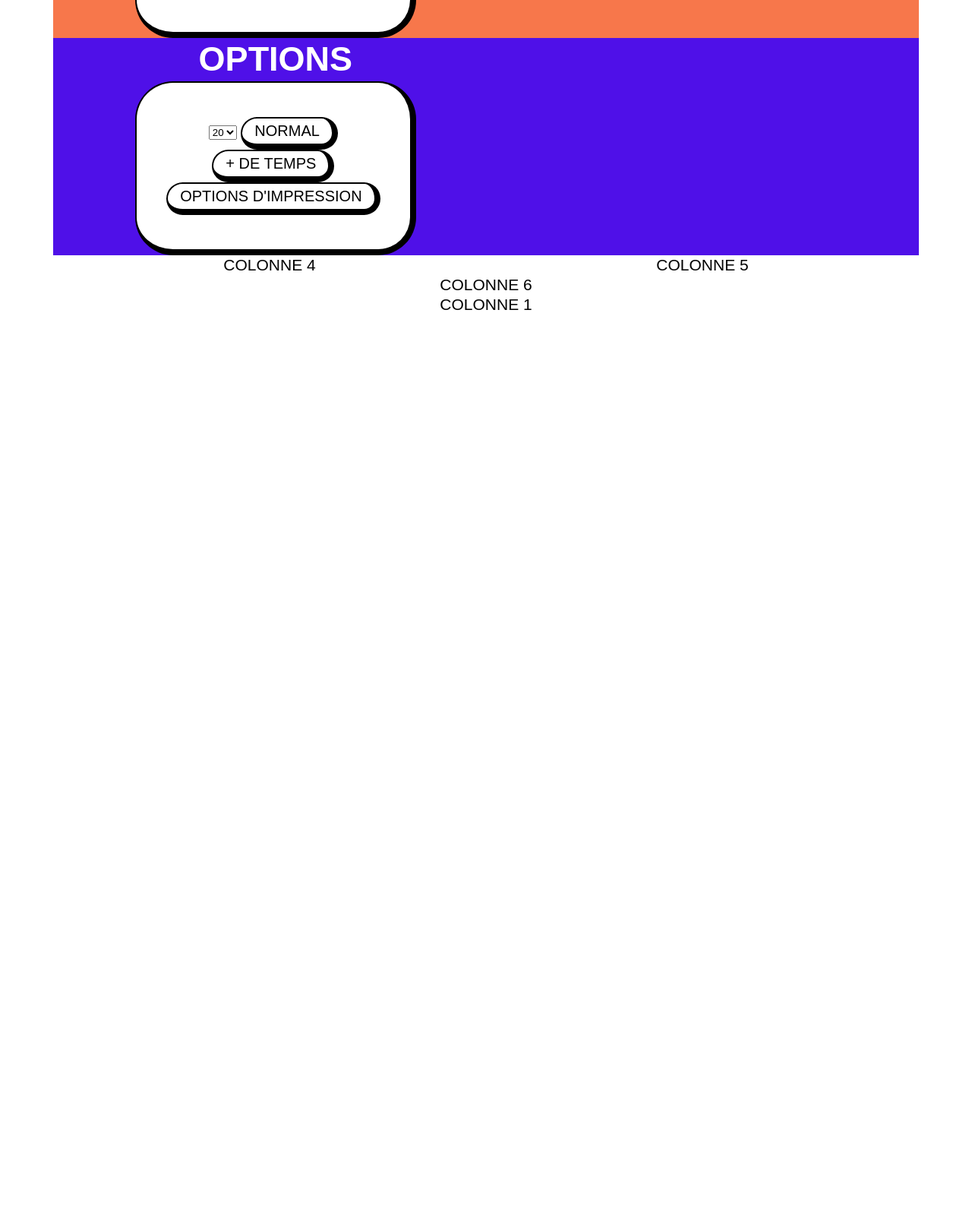
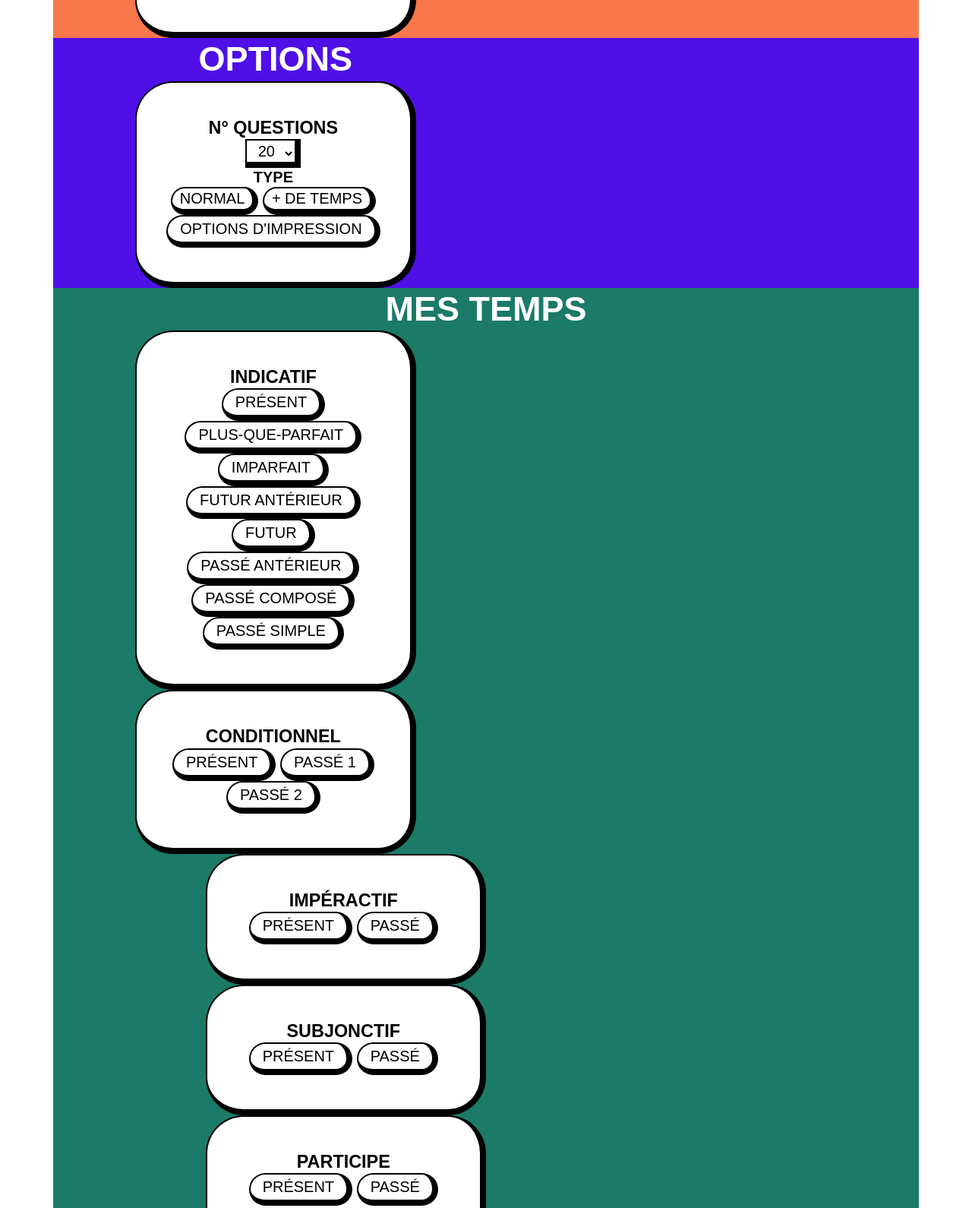
Before and after one commit to matilderibeiro/tatitotu, a website built with Parcel: page src/index.html in a window 1280 px wide. Shown: the part 843-2433 px from the top of the page at 76% size. Before the commit the page ends 1257 px from the top, so only its background shows below. Built offline with nearby package versions, Linux system fonts and the light colour scheme; a web font is replaced by a local one.

Commit message:
suite codage main et footer dans CSS et HTML

```diff
--- a/src/index.html
+++ b/src/index.html
@@ -81,7 +81,10 @@
                 Options
               </h2>
               <div class="card">
-                <select id="simple" name="simple">
+                <h3>
+                  N° questions
+                </h3>
+                <select class="button-option" id="simple" name="simple">
                   <option>5</option>
                   <option>10</option>
                   <option selected>20</option>
@@ -89,22 +92,102 @@
                   <option>40</option>
                   <option>50</option>
                 </select>
+                <h4>
+                  Type
+                </h4>
                 <button class="button-option">normal</button>
                 <button class="button-option">+ de temps</button>
                 <button>options d'impression</button>
               </div>
             </div>
           </div>
-            <div class="col-4 offset-1">Colonne 4</div>
-            <div class="col-4 offset-2">Colonne 5</div>
-            <div class="col-8 offset-2">Colonne 6</div>
+          <div class="time-background">
+            <h2>
+              Mes temps
+            </h2>
+            <div class="col-4 offset-1">
+              <div class="card">
+                <h3>
+                  indicatif
+                </h3>
+                <button>Présent</button>
+                <button>plus-que-parfait</button>
+                <button>imparfait</button>
+                <button>futur antérieur</button>
+                <button>futur</button>
+                <button>passé antérieur</button>
+                <button>passé composé</button>
+                <button>passé simple</button>
+              </div>
+              <div class="card">
+                <h3>
+                  conditionnel
+                </h3>
+                <button>Présent</button>
+                <button>Passé 1</button>
+                <button>Passé 2</button>
+              </div>
+            </div>
+            <div class="col-4 offset-2">
+              <div class="card">
+                <h3>
+                  impéractif
+                </h3>
+                <button>Présent</button>
+                <button>Passé</button>
+              </div>
+              <div class="card">
+                <h3>
+                  subjonctif
+                </h3>
+                <button>Présent</button>
+                <button>Passé</button>
+              </div>
+              <div class="card">
+                <h3>
+                  participe
+                </h3>
+                <button>Présent</button>
+                <button>Passé</button>
+              </div>
+              <div class="card">
+                <h3>
+                  gérondif
+                </h3>
+                <button>Présent</button>
+                <button>Passé</button>
+              </div>
+            </div>
+          </div>
+          <div class="game-background">
+            <h2>
+              Alors, on commence le défi?
+            </h2>
+              <div class="col-8 offset-2">
+                <div class="card">
+                <button>sauvegarder mon défi</button>
+                <button>Imprimer</button>
+                <button>charger mon défi</button>
+                <input class="code-game" type="text" id="name" name="user_name" placeholder="code"/>
+              </div>
+              <button class="button-start-game">Exercer!!!</button>
+            </div>
+          </div>
         </div>
       </div>
     </main>
     <footer>
       <div class="container">
         <div class="row">
-          <div class="col-12">Colonne 1</div>
+          <div class="col-12">
+            <img src="../img/logo-tatitotu.png" alt="logo tatitotu">
+            <div class="contact-container">
+              <h4>
+                Contact
+              </h4>
+              <a href="#">christophe.roulet@edu-vd.ch</a>
+            </div>
+          </div>
         </div>
       </div>
     </footer>
--- a/src/scss/_base.scss
+++ b/src/scss/_base.scss
@@ -149,3 +149,16 @@ h2 {
   font-size: 45px;
   color: var(--white);
 }
+
+.button-option {
+  border-top: 2px solid var(--black);
+  border-right: 8px solid var(--black);
+  border-bottom: 8px solid var(--black);
+  border-left: 2px solid var(--black);
+  background: var(--white);
+  text-transform: uppercase;
+  font-family: "ibm-plex-mono", sans-serif;
+  padding: 2px 10px;
+  font-size: 20px;
+  text-align: center;
+}
--- a/src/scss/main.scss
+++ b/src/scss/main.scss
@@ -2,3 +2,20 @@
 @import "base";
 @import "layout";
 @import "modules/example";
+
+footer {
+    text-align: left;
+    padding-top: 65px;
+    padding-bottom: 67px;
+}
+
+a,
+footer {
+    text-decoration: none;
+}
+
+.contact-container {
+    color: var(--purple);
+    text-transform: none;
+    padding-top: 64px;
+}
```
